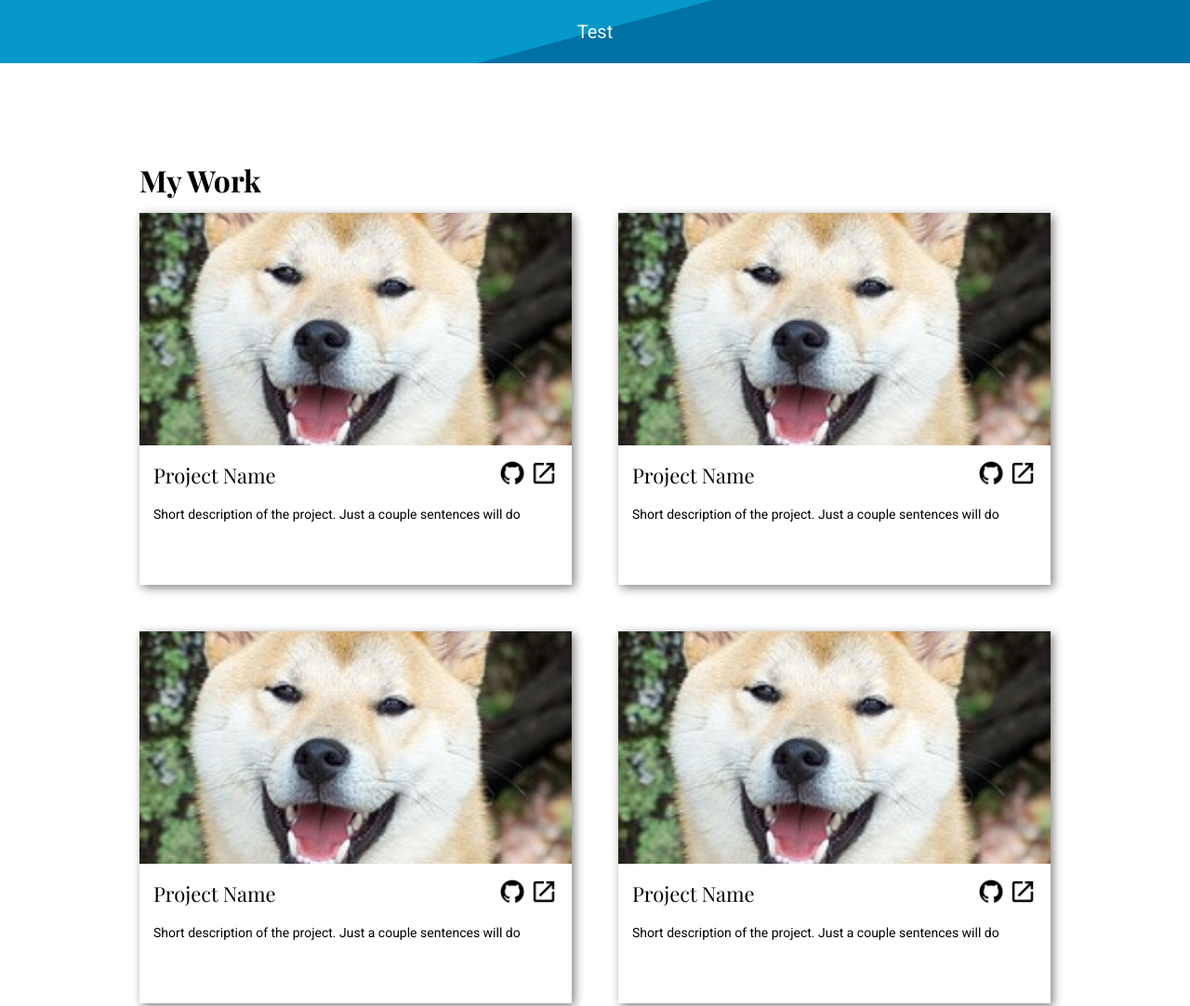
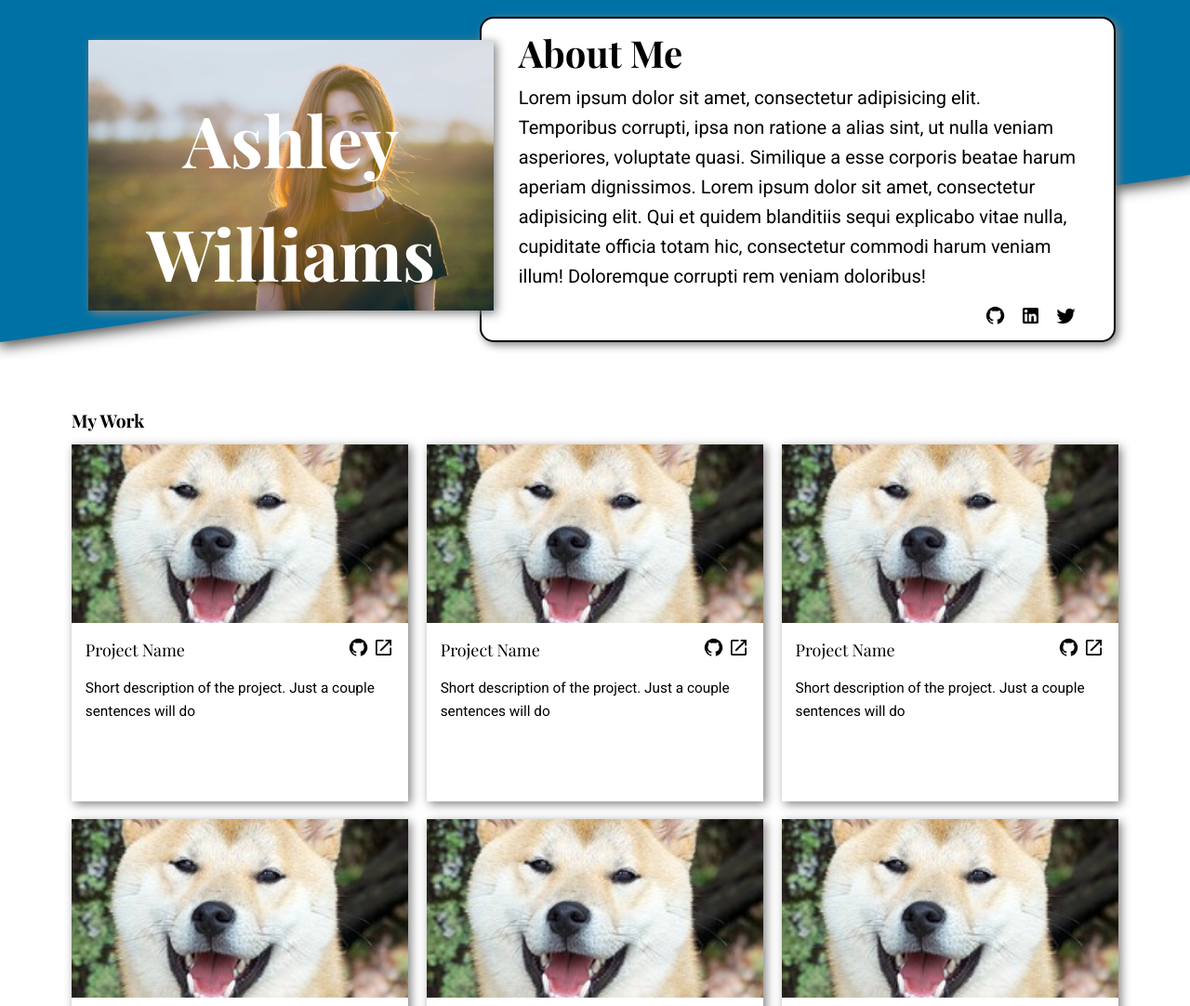
Before and after one commit to Ztnix/Homepage, a website: page index.html in a window 1280 px wide. Shown: the top 1082 px of the page at 93% size. Drawn offline with nearby package versions, Linux system fonts and the light colour scheme; a web font is replaced by a local one.

Commit message:
Swaped Px for VWp

```diff
--- a/index.html
+++ b/index.html
@@ -11,7 +11,34 @@
     />
   </head>
   <body>
-    <div class="header">Test</div>
+    <div class="deco"></div>
+    <div class="header">
+      <div class="imageContainer">
+        <img src="images/pexels-pixabay-415263.jpg" alt="" class="headerImg" />
+        <h1 class="name">Ashley Williams</h1>
+      </div>
+      <div class="headerText">
+        <h1>About Me</h1>
+        <div class="descCont">
+          <p class="headerDesc">
+            Lorem ipsum dolor sit amet, consectetur adipisicing elit. Temporibus
+            corrupti, ipsa non ratione a alias sint, ut nulla veniam asperiores,
+            voluptate quasi. Similique a esse corporis beatae harum aperiam
+            dignissimos. Lorem ipsum dolor sit amet, consectetur adipisicing
+            elit. Qui et quidem blanditiis sequi explicabo vitae nulla,
+            cupiditate officia totam hic, consectetur commodi harum veniam
+            illum! Doloremque corrupti rem veniam doloribus!
+          </p>
+          <div class="headerImgContainer">
+            <img src="images/github.png" alt="" /><img
+              src="images/linkedin.png"
+              alt=""
+            />
+            <img src="images/twitter.png" alt="" />
+          </div>
+        </div>
+      </div>
+    </div>
 
     <div class="midArea">
       <h1 class="cardsTitle">My Work</h1>
--- a/style.css
+++ b/style.css
@@ -15,31 +15,22 @@ body {
   font-family: "Roboto", sans-serif;
   line-height: 1.6;
   /* footer support */
-  margin-bottom: 48px;
 }
 
 .header {
   display: flex;
-  flex-direction: column;
   justify-content: center;
   align-items: center;
-  background-color: #0071a5;
-  color: white;
   padding: 18px;
   font-size: 20px;
-  background-image: linear-gradient(
-    -15deg,
-    rgb(255, 255, 255, 0) 50%,
-    rgb(5, 152, 201) 50%
-  );
 }
 
 .midArea {
-  min-height: calc(100vh - 47.2px - 68px);
+  /* min-height: calc(100vh - 47.2px - 68px); */
   background-color: #ffffff;
   display: flex;
   flex-direction: column;
-  padding: 100px 150px;
+  padding: 4vw 6vw;
   gap: 10px;
 }
 
@@ -59,10 +50,92 @@ body {
 
 /* ////////////// */
 
+/* HEADER STUFF */
+
+.deco {
+  position: absolute;
+  background-color: #0071a5;
+  width: 100%;
+  height: 40rem;
+  transform: translateY(calc(-33rem + 20vw)) skewY(-8deg);
+  transform-origin: top left;
+  z-index: -2;
+  box-shadow: 2px 2px 15px 3px rgba(0, 0, 0, 0.72);
+}
+
+.imageContainer {
+  max-width: 35%;
+  position: relative;
+  display: inline-block;
+}
+
+.headerImg {
+  width: 100%;
+  object-fit: cover;
+  position: relative;
+  left: 15px;
+  box-shadow: 3px 3px 10px gray;
+}
+
+.name {
+  position: absolute;
+  text-align: center;
+  transform: translateX(15px);
+  bottom: 0;
+  left: 0;
+  right: 0;
+  margin: 0;
+  padding: 10px;
+  font-size: 76px;
+  color: white;
+  font-family: "Playfair Display", sans-serif;
+}
+
+.headerText {
+  display: flex;
+  flex-direction: column;
+  background-color: white;
+  border-color: black;
+  border: 2px;
+  border-style: solid;
+  border-radius: 15px;
+  padding: 5px 40px 15px;
+  box-shadow: 3px 3px 10px gray;
+  /* min-width: 500px; */
+}
+
+.headerDesc {
+  max-width: 600px;
+  text-wrap: wrap;
+}
+
+.descCont {
+  display: flex;
+  flex-direction: column;
+  align-items: self-end;
+  gap: 15px;
+}
+
+.headerText h1 {
+  font-family: "Playfair Display", sans-serif;
+}
+
+.headerImgContainer {
+  display: flex;
+  gap: 15px;
+}
+
+/* MAIN SECTION STUFF */
+
+.cardsTitle {
+  font-size: 1.5vw;
+  font-family: "Playfair Display", sans-serif;
+}
+
 .cardsContainer {
   display: grid;
-  grid-template-columns: repeat(auto-fill, minmax(350px, 1fr));
-  gap: 50px;
+  grid-template-columns: repeat(auto-fill, minmax(25vw, 1fr));
+  gap: 1.5vw;
 }
 
 .card {
@@ -70,11 +143,12 @@ body {
   display: flex;
   flex-direction: column;
   box-shadow: 3px 3px 10px gray;
+  height: calc(30vw);
 }
 
 .projectImg {
   width: 100%;
-  height: 250px;
+  height: 50%;
   object-fit: cover;
 }
 
@@ -86,13 +160,12 @@ body {
 
 .projectName {
   font-family: "Playfair Display", sans-serif;
-  font-size: 22px;
+  font-size: 1.4vw;
 }
 
 .projectDesc {
-  font-size: 14px;
-  padding-bottom: 50px;
-  padding-top: 10px;
+  font-size: 1.2vw;
+  padding-top: 1vw;
 }
 
 .cardBottomTop {
@@ -100,14 +173,12 @@ body {
   justify-content: space-between;
 }
 
-.cardBottomTop img {
-  max-width: 30px;
+.cardBottomTop img,
+.headerImgContainer img {
+  max-width: 1.8vw;
 }
 
-.cardsTitle {
-  font-size: 32px;
-  font-family: "Playfair Display", sans-serif;
-}
+/* FOOTER STUFF */
 
 .footerLeft {
   max-width: 400px;
@@ -116,12 +187,19 @@ body {
   gap: 10px;
 }
 
+.footerText :first-child {
+  font-size: 46px;
+  font-family: "Playfair Display", sans-serif;
+}
+
 .footerText {
   display: flex;
   flex-direction: column;
   gap: 10px;
   font-size: 22px;
   text-wrap: wrap;
+  gap: 25px;
+  padding-bottom: 25px;
 }
 
 .footerLeft img {
@@ -145,17 +223,33 @@ body {
   object-fit: cover;
   margin: 30px;
 }
-/*  */
+
+/* MEDIA QUERIES */
 
 @media (min-width: 600px) and (max-width: 1200px) {
 }
 
 @media (max-width: 599px) {
+  /* .cardsContainer {
+    grid-template-columns: repeat(auto-fill, minmax(75vw, 1fr));
+  }
+  .card {
+    height: calc(60vw);
+  } */
+
   .footer {
+    flex-direction: column;
+  }
+
+  .header {
     flex-direction: column;
   }
 
   .midArea {
     align-items: center;
   }
+
+  .name {
+    font-size: 46px;
+  }
 }
```
Also changed, not shown: images/pexels-pixabay-415263.jpg (added), 1 other file.
